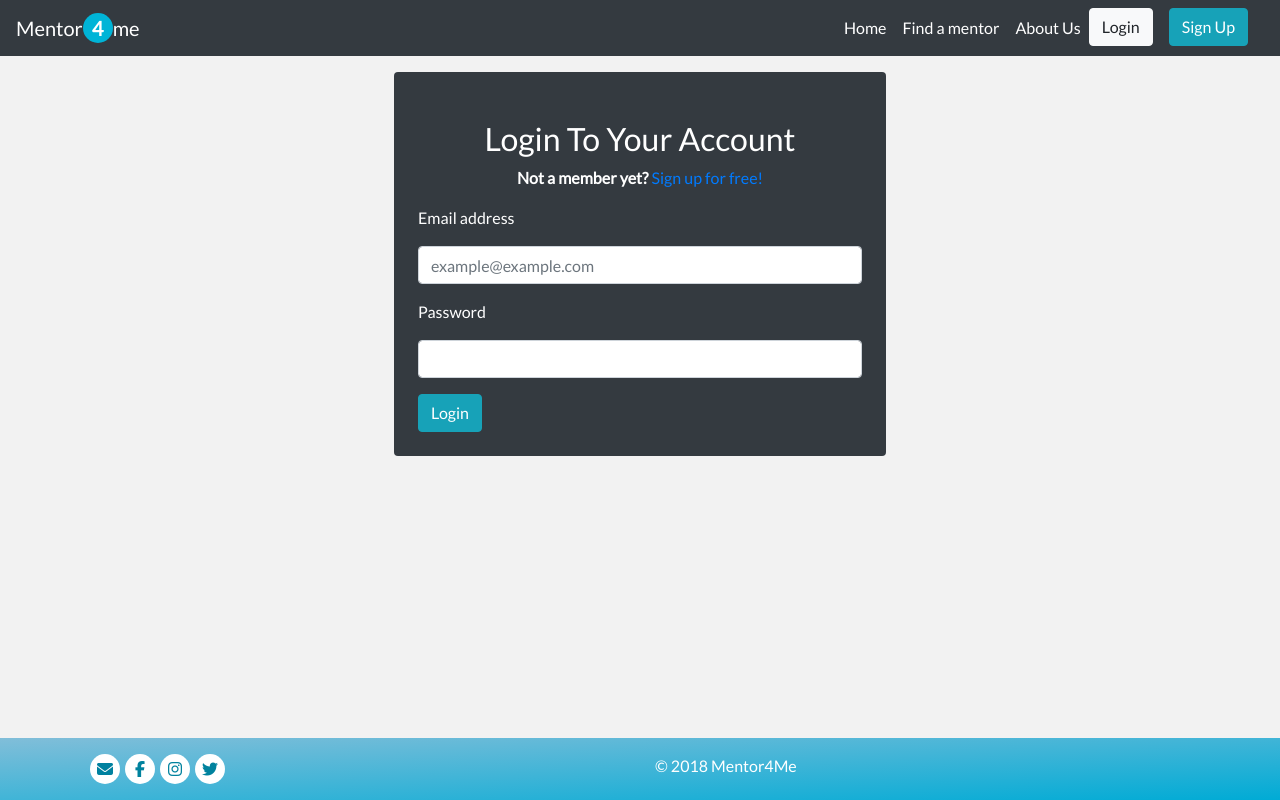
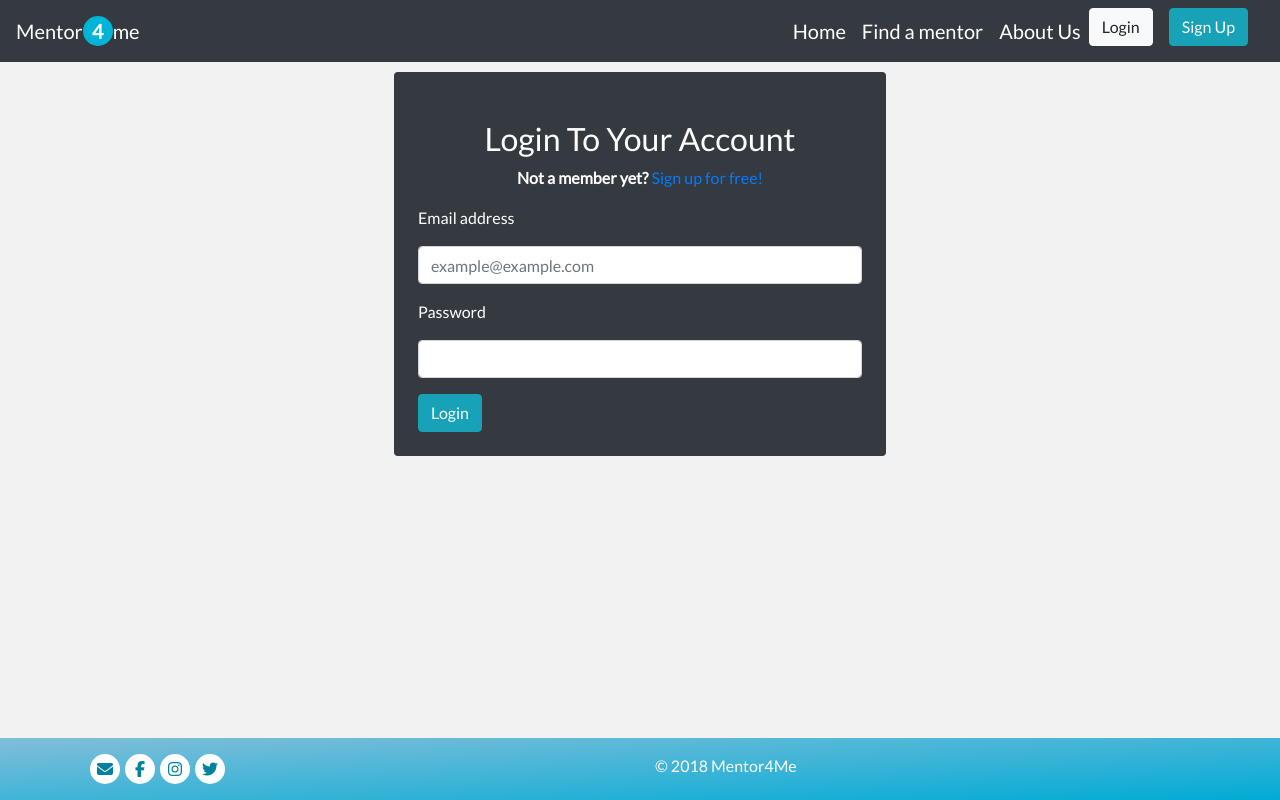
Before and after one commit to 8-27-a/final-project, a React (Create React App) app in the folder client/: page /login in a window 1280 px wide. Built offline with nearby package versions, Linux system fonts and the light colour scheme.

Commit message:
media query for home-image mt-7rem

```diff
--- a/client/src/App.css
+++ b/client/src/App.css
@@ -85,7 +85,7 @@ body {
 .navbar-dark .navbar-nav .nav-link.active,
 .navbar-dark .navbar-nav .nav-link.show,
 .navbar-dark .navbar-nav .show>.nav-link {
-  font-size: 16px;
+  font-size: 20px;
   color: #16a1b9;
 }
 
@@ -95,10 +95,6 @@ body {
 
 .bg-transparent .navbar-nav .nav-link.active {
   color: #fff;
-}
-
-.bg-dark {
-  background-color: #525151;
 }
 
 .navbar-nav .nav-link {
--- a/client/src/containers/home.css
+++ b/client/src/containers/home.css
@@ -186,7 +186,7 @@ body {
 
 @media screen and (max-width: 768px) {
   .home-image .title {
-    margin-top: 6rem;
+    margin-top: 7rem;
   }
 
   .home-image .paragraph {
```
